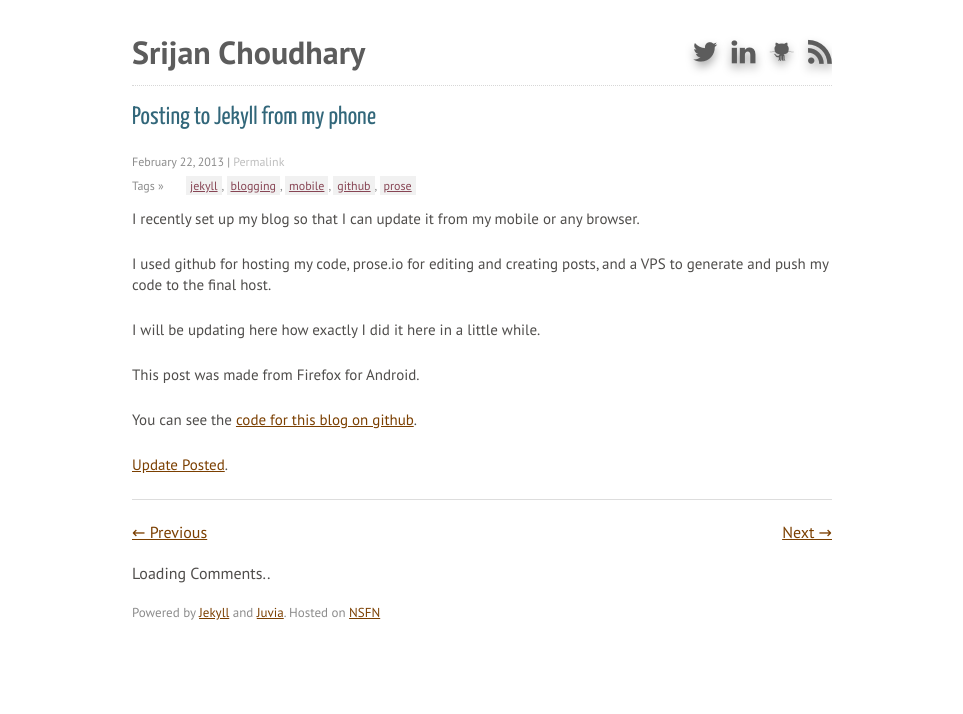
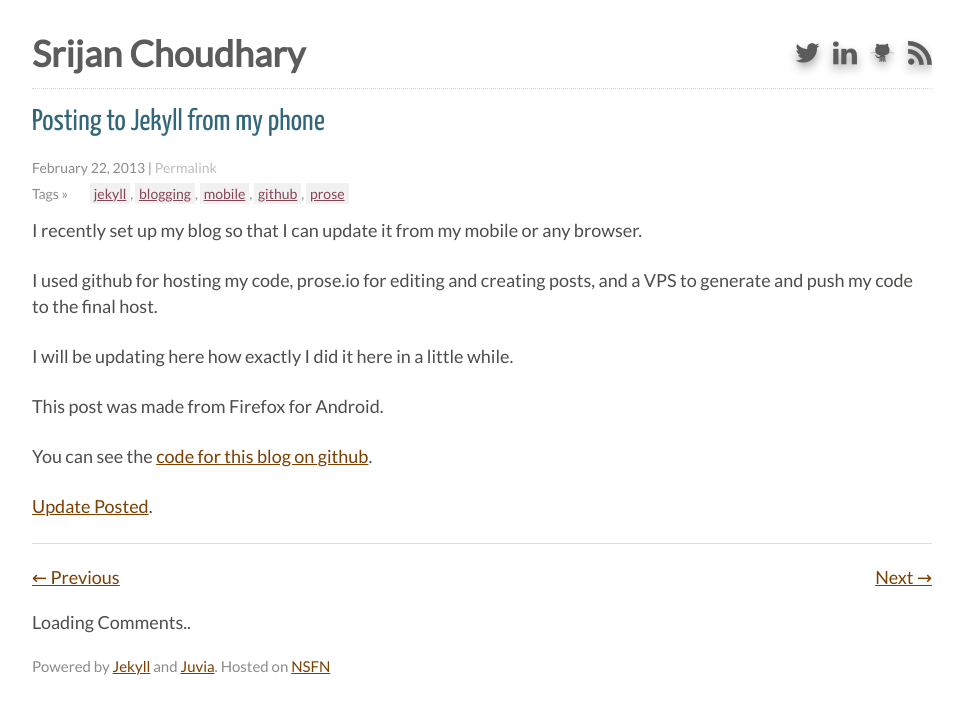
Before and after one commit to srijan/srijan_blog, a Jekyll site: the page built from _posts/2013-02-22-posting-to-jekyll-from-my-phone.md, in a window 1280 px wide. Shown: the top 714 px of the page, without its empty margins (158-1121 px from the left). Built offline with Jekyll 4.4.1, drawn with Linux system fonts in a browser that asks for light colours; comment, search, counter and statistics services are not loaded.

Commit message:
Update fonts and layout

```diff
--- a/_config.yml
+++ b/_config.yml
@@ -1,5 +1,4 @@
 lsi: true
-auto: false
 permalink: /:categories/:title.html
 paginate: 3
 pygments: true
--- a/_layouts/default.html
+++ b/_layouts/default.html
@@ -14,7 +14,7 @@
     <meta name="viewport" content="width=device-width, initial-scale=1.0"/>
     <link rel="stylesheet" href="{{site.baseurl}}/css/layout.css" type="text/css" media="screen" />
     <link rel="stylesheet" href="{{site.baseurl}}/css/default.css" type="text/css" media="screen" />
-    <link rel="stylesheet" href="http://fonts.googleapis.com/css?family=PT+Sans:regular,italic,bold,bolditalic|Yanone+Kaffeesatz:regular,bold" />
+    <link rel="stylesheet" href="http://fonts.googleapis.com/css?family=Lato|Yanone+Kaffeesatz:regular,bold" />
     <link rel="stylesheet" href="{{site.baseurl}}/css/pictonic.css">
     <script type="text/javascript">
 
--- a/css/layout.css
+++ b/css/layout.css
@@ -11,11 +11,11 @@ blockquote {font-style: italic;}
 img {-webkit-border-radius: 3px;-moz-border-radius: 3px;border-radius: 3px;margin-bottom: 20px;}
 a img {display: block;}
 
-body {color: #4f4d4b;background: #FFF;font-family: 'PT Sans', "Lucida Grande", Helvetica, "Lucida Sans Unicode", "Lucida Sans", Tahoma, Arial, sans-serif;font-size: 16px;line-height: 24px;-webkit-text-size-adjust: none;}
+body {color: #4f4d4b;background: #FFF;font-family: "Lato", corbel, "lucida grande", helvetica, sans-serif;font-size: 18px;line-height: 26px;-webkit-text-size-adjust: none;}
 
 /* = BOXES */
 .wrap {background: #FFF;margin: 0px;padding: 0px;}
-.payload {width: 100%;max-width: 700px;margin: 0 auto;overflow: hidden;}
+.payload {width: 100%;max-width: 900px;margin: 0 auto;overflow: hidden;}
 .side {margin-right: 0;float: right;width: 0%;}
 .header {margin-right: 3.8%;padding: 0 0 15px 0;float: left;width: 100%; border-bottom: #D7D7D7 dotted 1px; margin-bottom:20px;}
 .header h1 {display: inline;}
@@ -24,7 +24,7 @@ body {color: #4f4d4b;background: #FFF;font-family: 'PT Sans', "Lucida Grande", H
 .header ul {float: right; margin-bottom: -20px; margin-top:0px; display:inline;}
 .header ul li{display: inline; list-style:none; margin: 0 0 0 10px;}
 .main {margin-right: 3.8%;padding: 40px 0 0 0;float: left;width: 100%;}
-.footer {margin: 15px 0 0 0;color:#8c8c8c;font-size:13px;}
+.footer {margin: 15px 0 0 0;color:#8c8c8c;font-size:15px;}
 .footer-copynone {margin-right: 3.8%;float: left;width: 100%;}
 .footer-toplink {margin-right:0;float:right;width:20%;text-align:right;}
 
@@ -37,12 +37,12 @@ body {color: #4f4d4b;background: #FFF;font-family: 'PT Sans', "Lucida Grande", H
 .post h2, .post p, .post h3 {padding-left: 0px;}
 .post p img {margin: 0;padding-left:-0px;}
 .post h2, .post h3 {font-family: 'Yanone Kaffeesatz', Arial, sans-serif;font-weight: normal;}
-.post h2 {font-size: 25px;color: #32677a;margin:20px 0;}
+.post h2 {font-size: 30px;color: #32677a;margin:20px 0;}
 .post h2 a, .post h2 a:link, .post h2 a:visited, .post h2 a:active, .post h2 a:hover {color:#32677a;background:transparent;text-decoration:none;border:none;}
-.post p {font-family: 'PT Sans', "Lucida Grande", "Lucida Sans Unicode", "Lucida Sans", Tahoma, Arial, Helvetica, sans-serif;font-size: 15px;line-height: 21px;}
+.post p {font-family: "Lato", corbel, "lucida grande", helvetica, sans-serif;font-size: 18px;line-height: 26px;}
 .post ul li{margin-left: 19px;}
 .post-meta {margin: 10px 0;padding: 0;}
-.meta-date, .meta-tags {margin: 0;font-size: 12px;font-weight: normal;color: #8c8c8c;}
+.meta-date, .meta-tags {margin: 0;font-size: 14px;font-weight: normal;color: #8c8c8c;}
 .meta-tags ul {margin: 0;padding: 0;list-style: none;}
 .meta-tags li {margin: -20px;padding: 0;display: inline;list-style: none;}
 .meta-tags li:after{content: ',';}
@@ -73,7 +73,7 @@ body {color: #4f4d4b;background: #FFF;font-family: 'PT Sans', "Lucida Grande", H
 /* = BYLINE */
 .side h2 {margin: 10px;}
 #byline{}
-#byline a, #byline a:link, #byline a:visited, #byline a:active {border: none;text-decoration: none;text-transform: uppercase;font-size: 13px;	color: #32677a;padding: 3px 5px;}
+#byline a, #byline a:link, #byline a:visited, #byline a:active {border: none;text-decoration: none;text-transform: uppercase;font-size: 14px;	color: #32677a;padding: 3px 5px;}
 #byline a:hover {background: #f1f1f1;}
 #byline a span {color: #4f4d4b;}
 /* = NAVIGATION */
@@ -111,8 +111,8 @@ div.clear_both { clear: both; }
 /* = GENERAL TYPOGRAPHY */
 span.fancy {font-family:Baskerville,'Goudy Old Style',Palatino,'Book Antiqua',serif;font-style:italic;font-weight:normal;padding:0 5px;}
 
-h2 {font-family: 'Yanone Kaffeesatz', Arial, sans-serif;font-weight: normal;font-size: 25px;color: #32677a;margin:24px 0;}
-h3 {margin: 5px 0 10px 0;font-size: 18px;font-weight: normal;}
+h2 {font-family: 'Yanone Kaffeesatz', Arial, sans-serif;font-weight: normal;font-size: 30px;color: #32677a;margin:24px 0;}
+h3 {margin: 5px 0 10px 0;font-size: 24px;font-weight: normal;}
 
 a, a:link, a:active {color: #7B3F00;text-decoration: underline;}
 a:visited{color: #7b4587;}
@@ -134,3 +134,21 @@ hr{margin:24px 0 0 0;color:#DDD;background:#DDD;height:1px;border:none;}
   #navigation li {margin: 0 10px 0 0;padding: 0;list-style: none;display: inline;}
   .post-meta {padding: 0;}
 }
+
+.gist * {
+  margin: 0;
+  padding: 0;
+}
+
+.gist .line-data {
+  background-color: #F8F8FF;
+}
+
+.gist .line-numbers, .gist .line-data {
+  padding: 0;
+  margin: 0;
+}
+.gist .line-number, .gist .line {
+  font-family: Consolas, "Liberation Mono", Courier, monospace;
+  font-size: 13px;
+}
```
